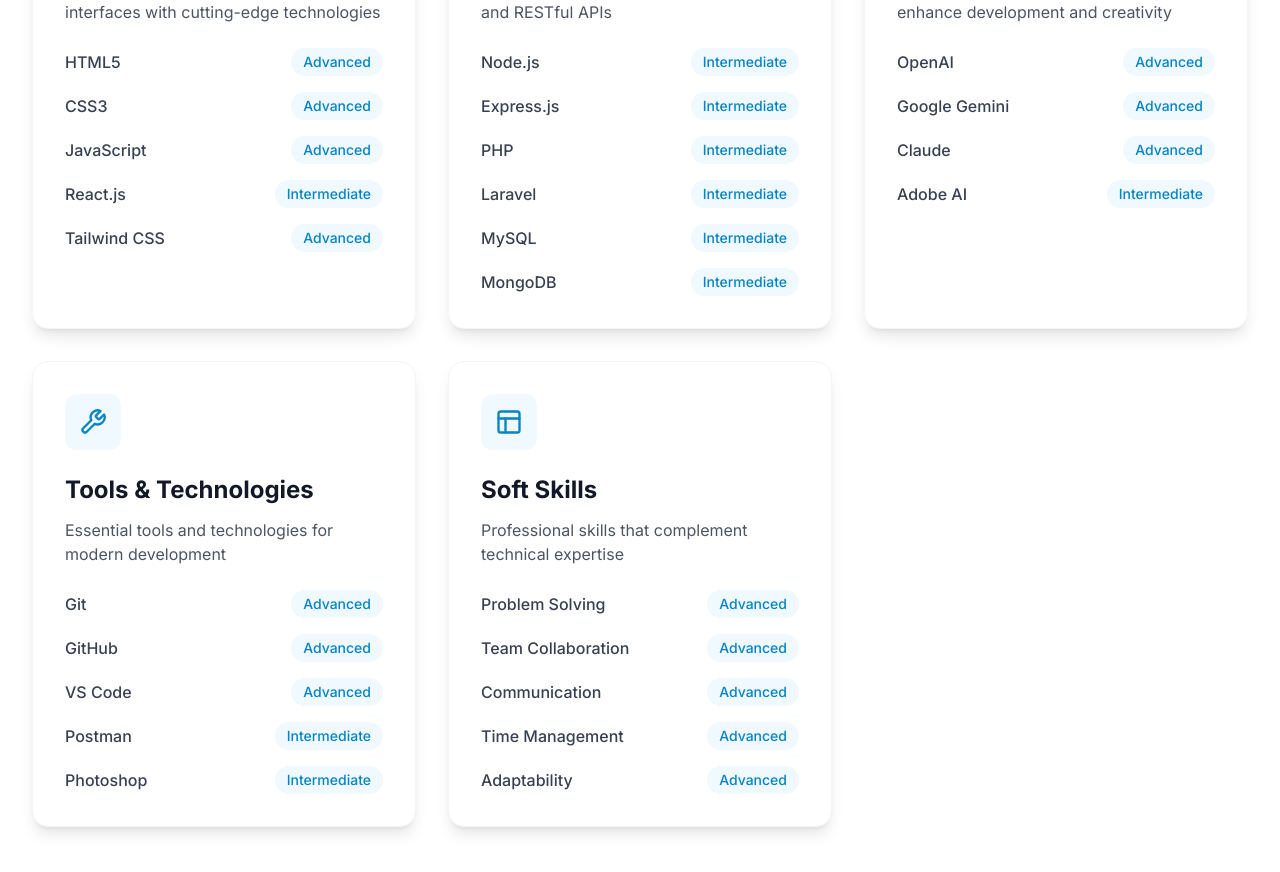
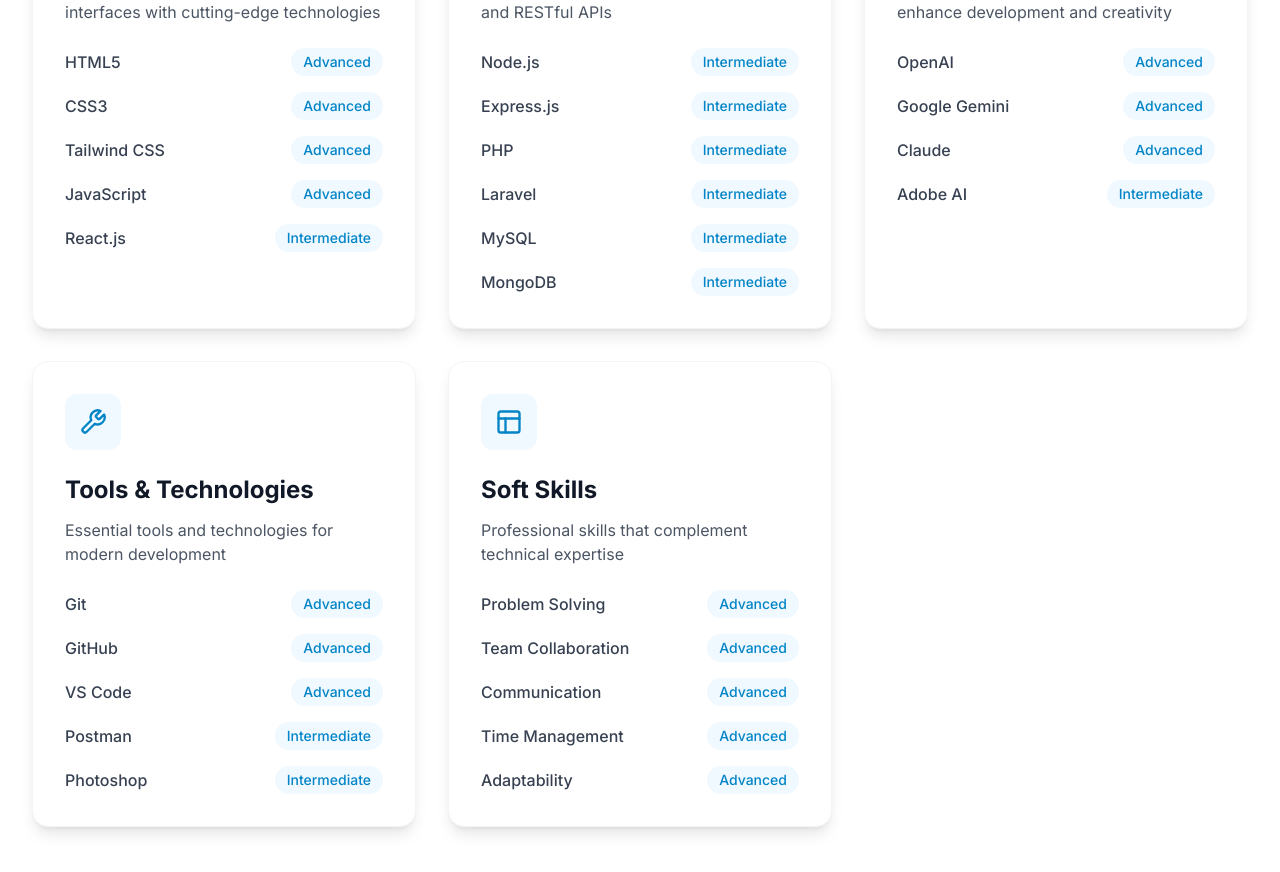
Before and after one commit to pateljenish9878/portfolio, a Next.js app: page / in a window 1280 px wide. Shown: the part 2241-3113 px from the top of the page. Built offline with nearby package versions, Linux system fonts and the light colour scheme.

Commit message:
Update Skills.tsx

```diff
--- a/src/components/sections/Skills.tsx
+++ b/src/components/sections/Skills.tsx
@@ -12,9 +12,9 @@
     technologies: [
       { name: 'HTML5', level: 'Advanced' },
       { name: 'CSS3', level: 'Advanced' },
+      { name: 'Tailwind CSS', level: 'Advanced' },
       { name: 'JavaScript', level: 'Advanced' },
       { name: 'React.js', level: 'Intermediate' },
-      { name: 'Tailwind CSS', level: 'Advanced' },
     ],
   },
   {
```
